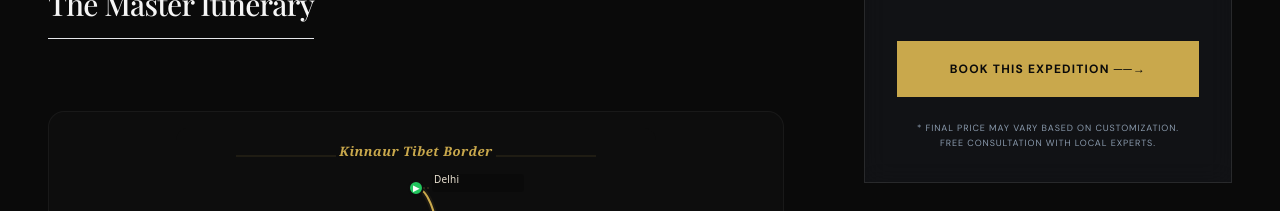
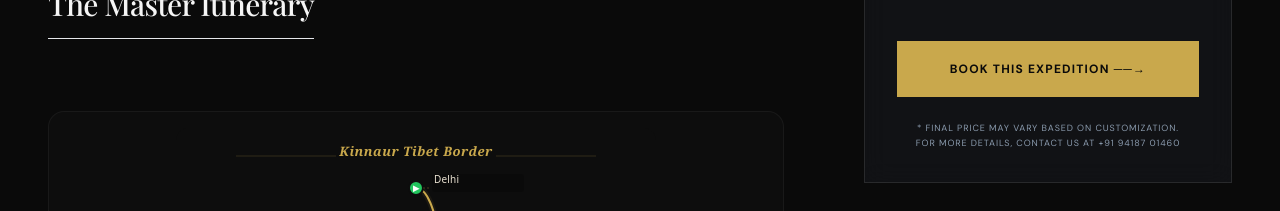
Before and after one commit to coder911i/baspa-tours-and-travels, a Next.js app: page /tours/kinnaur-tibet-border in a window 1280 px wide. Shown: the part 1260-1471 px from the top of the page. Built offline with nearby package versions, Linux system fonts and the light colour scheme; a web font is replaced by a local one.

Commit message:
chore: update Spiti Summer rates to 16999, fix broken Nako/Tabo images, and add contact number to booking sidebar

```diff
--- a/src/app/(routes)/blog/chandratal-lake-guide/page.tsx
+++ b/src/app/(routes)/blog/chandratal-lake-guide/page.tsx
@@ -16,7 +16,7 @@ export default function ChandratalGuidePage() {
       readTime="5 min"
       publishDate="May 12, 2026"
       category="Camp Guide"
-      coverImage="https://images.unsplash.com/photo-1506905925346-21bda4d32df7?auto=format&fit=crop&w=1200&q=80"
+      coverImage="https://images.unsplash.com/photo-1501785888041-af3ef285b470?auto=format&fit=crop&w=1200&q=80"
     >
       <h2>The Jewel of Lahaul & Spiti</h2>
       <p>
--- a/src/app/(routes)/blog/page.tsx
+++ b/src/app/(routes)/blog/page.tsx
@@ -65,7 +65,7 @@ const ARTICLES: ArticleCard[] = [
     date: 'May 12, 2026',
     readTime: '5 min',
     category: 'Camp Guide',
-    image: 'https://images.unsplash.com/photo-1506905925346-21bda4d32df7?auto=format&fit=crop&w=800&q=80'
+    image: 'https://images.unsplash.com/photo-1501785888041-af3ef285b470?auto=format&fit=crop&w=800&q=80'
   },
   {
     slug: 'spiti-valley-winter-guide',
--- a/src/app/(routes)/tours/[slug]/page.tsx
+++ b/src/app/(routes)/tours/[slug]/page.tsx
@@ -15,8 +15,8 @@ export async function generateMetadata({ params }: PageParams): Promise<Metadata
 
   if (slug === 'spiti-summer-circuit') {
     return {
-      title: "Spiti Valley Summer Tour 8 Days | Delhi to Manali Circuit ₹18,999",
-      description: "Complete Spiti Valley summer circuit — Delhi → Chitkul → Tabo → Kaza → Chandratal → Manali. 8 days, expert local guide, all meals included. Book at ₹18,999/person.",
+      title: "Spiti Valley Summer Tour 8 Days | Delhi to Manali Circuit ₹16,999",
+      description: "Complete Spiti Valley summer circuit — Delhi → Chitkul → Tabo → Kaza → Chandratal → Manali. 8 days, expert local guide, all meals included. Book at ₹16,999/person.",
       alternates: { canonical: "https://www.baspatravels.com/tours/spiti-summer-circuit" }
     };
   }
--- a/src/components/sections/SightseeingSection.tsx
+++ b/src/components/sections/SightseeingSection.tsx
@@ -16,9 +16,9 @@ const DESTINATION_IMAGES: Record<string, string> = {
   "Chitkul": "https://images.unsplash.com/photo-1607836046730-3317bd58a31b?auto=format&fit=crop&w=600&q=80",
   "Chitkul in Winter": "https://images.unsplash.com/photo-1716128033373-60b172383931?auto=format&fit=crop&w=600&q=80",
   "Kalpa": "https://images.unsplash.com/photo-1640035209336-df638dd26c4d?auto=format&fit=crop&w=600&q=80",
-  "Nako": "https://images.unsplash.com/photo-1506905925346-21bda4d32df7?auto=format&fit=crop&w=600&q=80",
+  "Nako": "https://images.unsplash.com/photo-1589308078059-be1415eab4c3?auto=format&fit=crop&w=600&q=80",
   "Nako in Winter": "https://images.unsplash.com/photo-1559827291-72ebf59d5f8b?auto=format&fit=crop&w=600&q=80",
-  "Tabo": "https://images.unsplash.com/photo-1506905925346-21bda4d32df7?auto=format&fit=crop&w=600&q=80",
+  "Tabo": "https://images.unsplash.com/photo-1698753935263-0eca2103d2db?auto=format&fit=crop&w=600&q=80",
   "Tabo in Winter": "https://images.unsplash.com/photo-1589308078059-be1415eab4c3?auto=format&fit=crop&w=600&q=80",
   "Kaza": "https://images.unsplash.com/photo-1681798805445-2b24c2cb8f64?auto=format&fit=crop&w=600&q=80",
   "Kaza in Winter": "https://images.unsplash.com/photo-1698753935121-153a106616d5?auto=format&fit=crop&w=600&q=80",
--- a/src/components/ui/BookingWidget.tsx
+++ b/src/components/ui/BookingWidget.tsx
@@ -3,6 +3,7 @@
 import React, { useState } from 'react';
 import { Tour } from '@/types';
 import toast from 'react-hot-toast';
+import { SITE_CONFIG } from '@/lib/constants';
 
 export default function BookingWidget({ tour }: { tour: Tour }) {
   const [date, setDate] = useState('');
@@ -87,7 +88,7 @@ export default function BookingWidget({ tour }: { tour: Tour }) {
 
         <p className="text-[9px] text-text-muted text-center uppercase tracking-widest leading-relaxed">
           * Final price may vary based on customization.<br />
-          Free consultation with local experts.
+          For more details, contact us at {SITE_CONFIG.PHONE}
         </p>
       </form>
     </div>
--- a/src/lib/data/tours.ts
+++ b/src/lib/data/tours.ts
@@ -8,8 +8,8 @@ export const tours: Tour[] = [
     subtitle: "The Great Himalayan Loop",
     duration: "6 Nights / 7 Days",
     location: "Spiti & Kinnaur",
-    startingPrice: "₹21,500",
-    price: 21500,
+    startingPrice: "₹16,999",
+    price: 16999,
     altitude: "4,520m",
     image: "https://images.unsplash.com/photo-1681798805445-2b24c2cb8f64?auto=format&fit=crop&w=1200&q=85",
     difficulty: "Moderate",
@@ -44,7 +44,7 @@ export const tours: Tour[] = [
         day: 3, title: "Kalpa to Nako & Tabo",
         description: "Enter the rain shadow region. Visit Nako Lake, then drive to Tabo Monastery — the Ajanta of the Himalayas.",
         images: [
-          "https://images.unsplash.com/photo-1506905925346-21bda4d32df7?auto=format&fit=crop&w=1200&q=85",
+          "https://images.unsplash.com/photo-1589308078059-be1415eab4c3?auto=format&fit=crop&w=1200&q=85",
           "https://images.unsplash.com/photo-1640035209336-df638dd26c4d?auto=format&fit=crop&w=1200&q=85",
           "https://images.unsplash.com/photo-1681798805445-2b24c2cb8f64?auto=format&fit=crop&w=1200&q=85"
         ],
@@ -213,7 +213,7 @@ export const tours: Tour[] = [
         day: 3, title: "Kalpa to Nako",
         description: "Experience the thrilling Ka Loops on your bike. Reach the serene Nako Lake high in the Hangrang valley.",
         images: [
-          "https://images.unsplash.com/photo-1506905925346-21bda4d32df7?auto=format&fit=crop&w=1200&q=85",
+          "https://images.unsplash.com/photo-1589308078059-be1415eab4c3?auto=format&fit=crop&w=1200&q=85",
           "https://images.unsplash.com/photo-1640035209336-df638dd26c4d?auto=format&fit=crop&w=1200&q=85",
           "https://images.unsplash.com/photo-1681798805445-2b24c2cb8f64?auto=format&fit=crop&w=1200&q=85"
         ],
@@ -373,7 +373,7 @@ export const tours: Tour[] = [
         images: [
           "https://images.unsplash.com/photo-1607836046730-3317bd58a31b?auto=format&fit=crop&w=1200&q=85",
           "https://images.unsplash.com/photo-1612638039814-1a67ea727114?auto=format&fit=crop&w=1200&q=85",
-          "https://images.unsplash.com/photo-1506905925346-21bda4d32df7?auto=format&fit=crop&w=1200&q=85"
+          "https://images.unsplash.com/photo-1558618666-fcd25c85cd64?auto=format&fit=crop&w=1200&q=85"
         ],
         altitude: "3,450m", distance: "40 km", stay: "Chitkul",
         highlights: ["Indo-Tibet Border", "Mathi Temple"]
```
